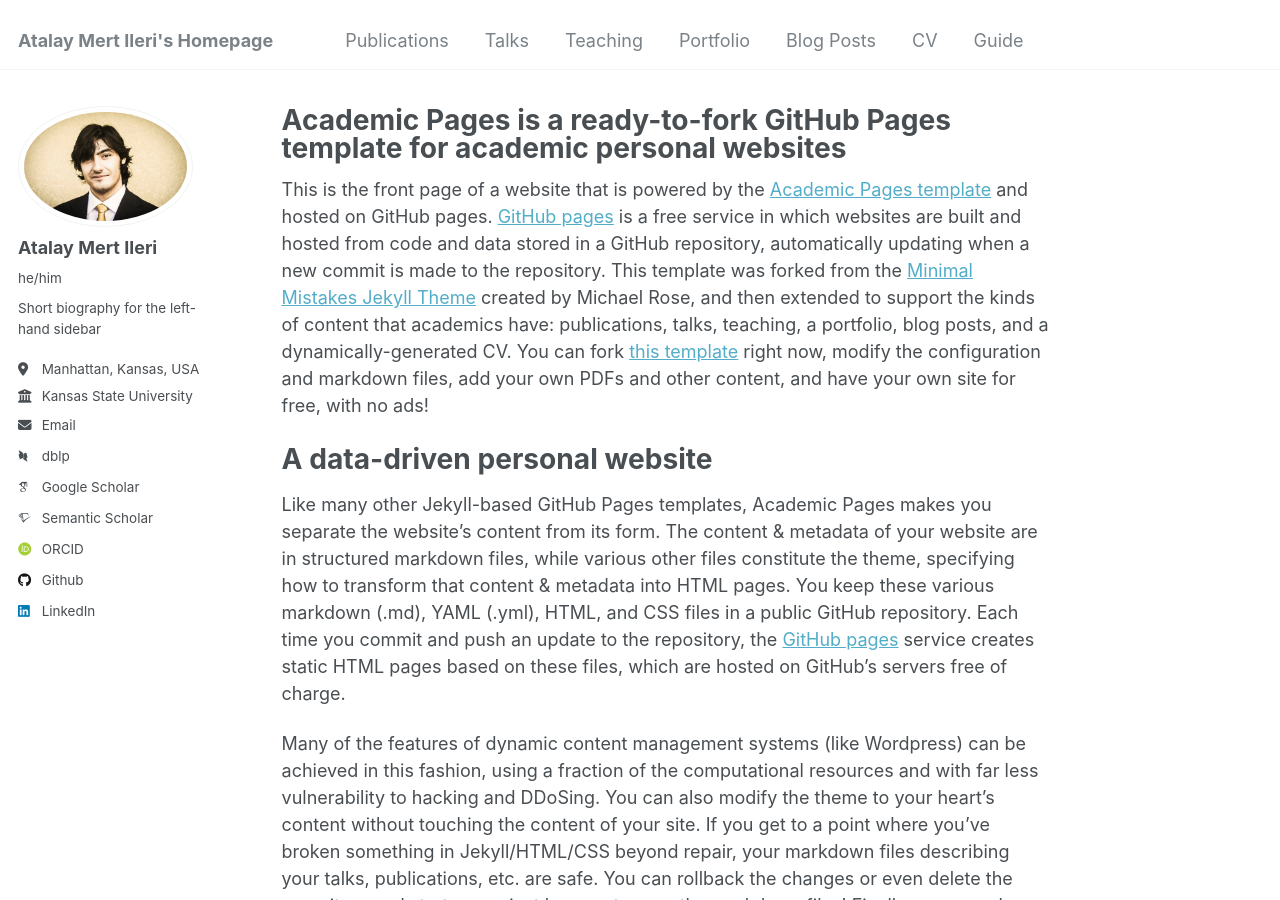
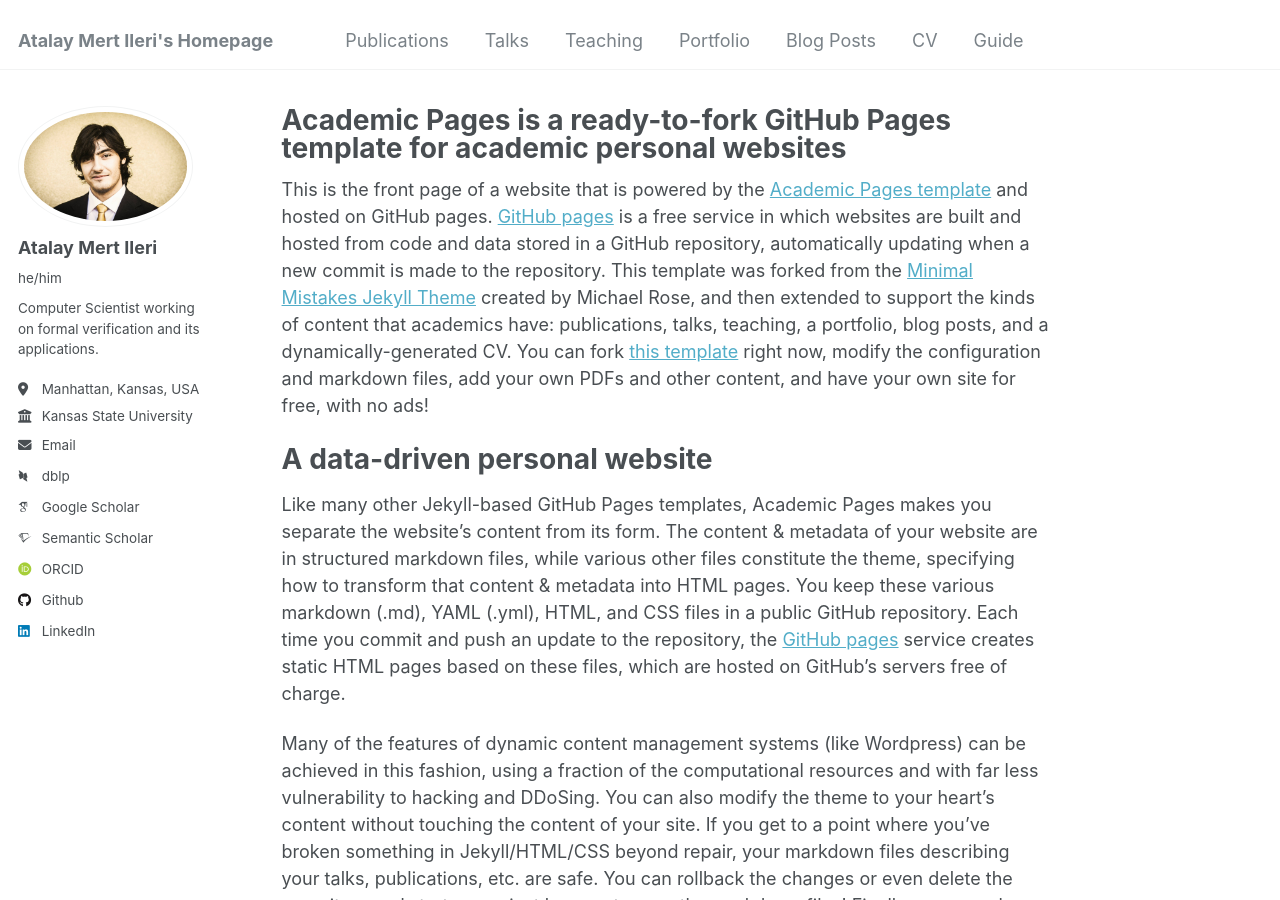
Before and after one commit to atalaymertileri/atalaymertileri.github.io, a Jekyll site: the page built from _pages/about.md, in a window 1280 px wide and 900 px high. Built offline with Jekyll 4.4.1, drawn with Linux system fonts in a browser that asks for light colours; some web fonts are replaced.

Commit message:
Update _config.yml

```diff
--- a/_config.yml
+++ b/_config.yml
@@ -24,7 +24,7 @@ author:
   avatar           : "profile-picture.jpg"
   name             : "Atalay Mert Ileri"
   pronouns         : "he/him" # example: "she/her"
-  bio              : "Short biography for the left-hand sidebar"
+  bio              : "Computer Scientist working on formal verification and its applications."
   location         : "Manhattan, Kansas, USA"
   employer         : "Kansas State University"
   uri              : # URL
```
